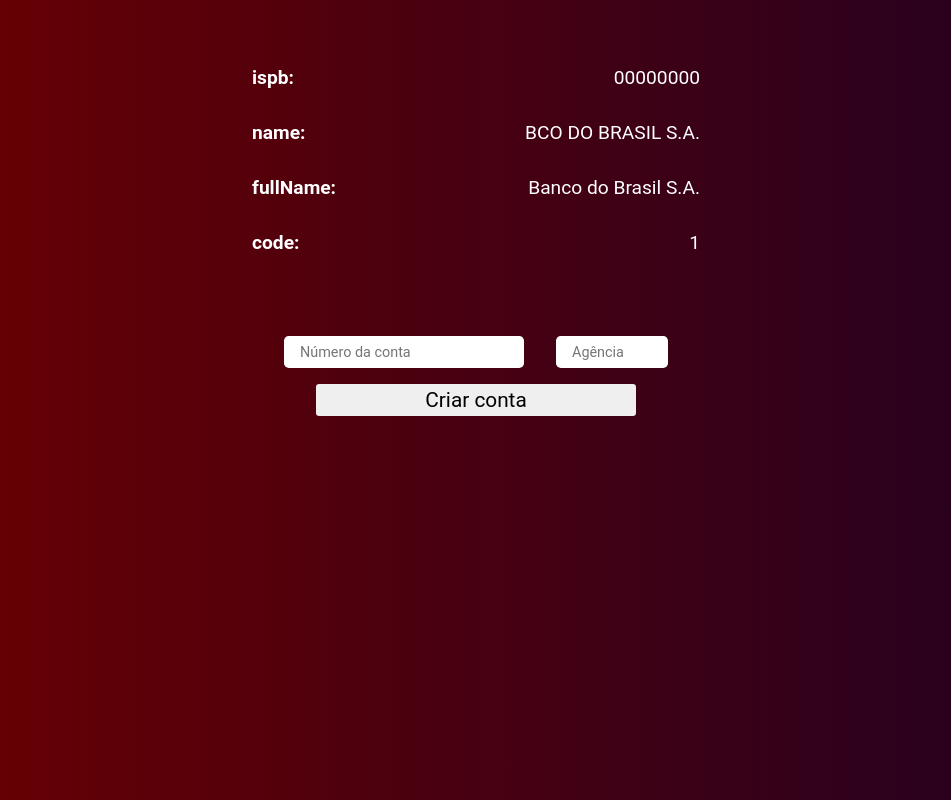
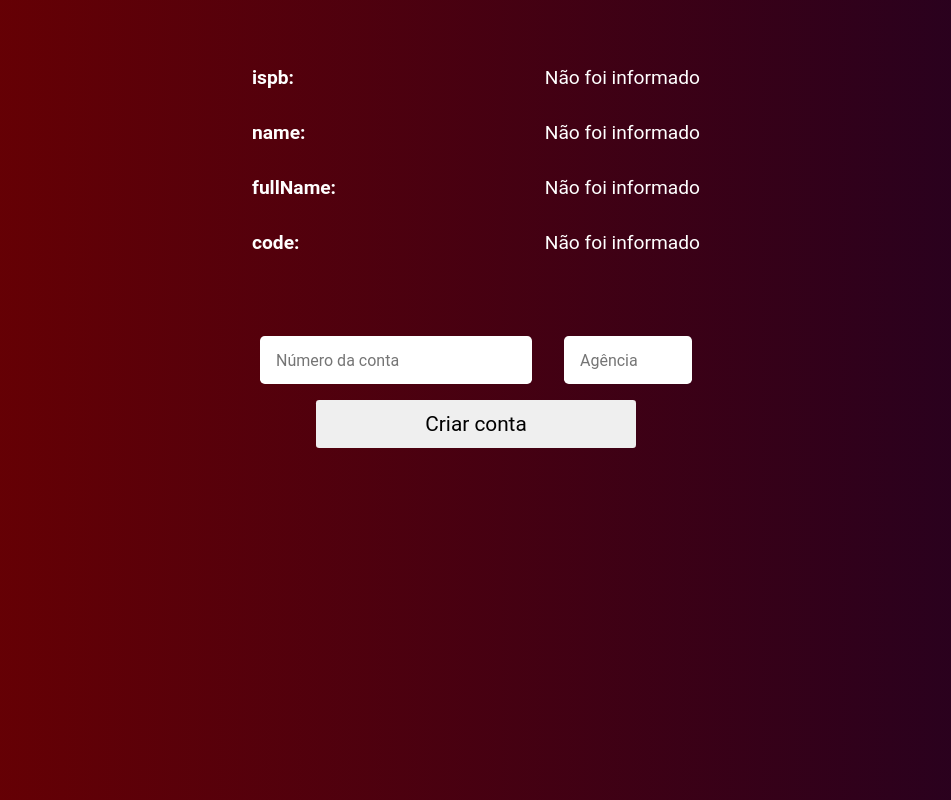
Before and after one commit to 1uri-silva/My-bank, an Angular app: page /create-account in a window 1280 px wide. Shown: the whole page, without its empty margins (164-1115 px from the left). Built offline with nearby package versions, Linux system fonts and the light colour scheme.

Commit message:
feat: implementation navigation with data paramters

```diff
--- a/src/app/choose-bank/choose-bank.component.html
+++ b/src/app/choose-bank/choose-bank.component.html
@@ -15,27 +15,27 @@
 
   <section>
     <div *ngIf="bank; else listBanks">
-      <div class="cards-bank" routerLink="/create-account">
+      <div class="cards-bank" (click)="navigateToCreateAccount(bank)">
         <h3>{{bank.name}}</h3>
         <strong>Nome completo</strong>
         <span>{{bank.fullName}}</span>
         <div class="content-code-bank">
           <strong>Código</strong>
           <span *ngIf="bank.code; else notFound">{{bank.code}}</span>
-          <ng-template #notFound><span>Não tem código</span></ng-template>
+          <ng-template #notFound><span>Não foi informado</span></ng-template>
         </div>
       </div>
     </div>
 
     <ng-template #listBanks>
-      <div *ngFor="let bank of banks" class="cards-bank" routerLink="/create-account">
+      <div *ngFor="let bank of banks" class="cards-bank" (click)="navigateToCreateAccount(bank)">
         <h3>{{bank.name}}</h3>
         <strong>Nome completo</strong>
         <span>{{bank.fullName}}</span>
         <div class="content-code-bank">
           <strong>Código</strong>
           <span *ngIf="bank.code; else notFound">{{bank.code}}</span>
-          <ng-template #notFound><span>Não tem código</span></ng-template>
+          <ng-template #notFound><span>Não foi informado</span></ng-template>
         </div>
       </div>
     </ng-template>
--- a/src/app/choose-bank/choose-bank.component.ts
+++ b/src/app/choose-bank/choose-bank.component.ts
@@ -1,4 +1,6 @@
 import { Component, OnInit } from '@angular/core';
+import { Router } from '@angular/router';
+
 import { BankService } from '../services/api.service';
 
 interface Banks {
@@ -18,7 +20,7 @@ export class ChooseBankComponent implements OnInit {
   code: number | null = null;
   bank: Banks | null = null;
 
-  constructor(private allBank: BankService) {
+  constructor(private allBank: BankService, private router: Router) {
     this.getAllBank();
   }
 
@@ -33,4 +35,10 @@ export class ChooseBankComponent implements OnInit {
       .getBankByCode(Number(code))
       .subscribe((bank) => (this.bank = bank));
   }
+
+  navigateToCreateAccount(bank: Banks): void {
+    this.router.navigateByUrl('/create-account', {
+      state: { bank },
+    });
+  }
 }
--- a/src/app/create-account/create-account.component.html
+++ b/src/app/create-account/create-account.component.html
@@ -1,12 +1,13 @@
 <div class="container-account">
+  <ng-template #notFound><span>Não foi informado</span></ng-template>
   <main>
-    <section>
+    <section >
       <div>
         <strong>
           ispb:
         </strong>
-        <span>
-          00000000
+        <span *ngIf="bank?.ispb; else notFound">
+          {{bank?.ispb}}
         </span>
       </div>
 
@@ -14,8 +15,8 @@
         <strong>
           name:
         </strong>
-        <span>
-          BCO DO BRASIL S.A.
+        <span *ngIf="bank?.name; else notFound">
+          {{bank?.name}}
         </span>
       </div>
 
@@ -23,8 +24,8 @@
         <strong>
           fullName:
         </strong>
-        <span>
-          Banco do Brasil S.A.
+        <span  *ngIf="bank?.fullName; else notFound">
+          {{bank?.fullName}}
         </span>
       </div>
 
@@ -32,8 +33,8 @@
       <strong>
         code:
       </strong>
-      <span>
-        1
+      <span   *ngIf="bank?.code; else notFound">
+        {{bank?.code}}
       </span>
     </div>
     </section>
@@ -43,7 +44,7 @@
         <input type="number" placeholder="Número da conta">
         <input type="number" placeholder="Agência">
       </div>
-      <button>Criar conta</button>
+      <button (click)="saveData()">Criar conta</button>
     </section>
   </main>
 </div>
--- a/src/app/create-account/create-account.component.sass
+++ b/src/app/create-account/create-account.component.sass
@@ -56,22 +56,22 @@ $colorSecondaryText: #ffffff
         justify-content: center
 
         input:nth-child(1)
-          width: 15rem
-          height: 2rem
+          width: 17rem
+          height: 3rem
           border: none
           border-radius: .3rem
           padding: 1rem
           margin: 1rem
-          font-size: .9rem
+          font-size: 1rem
 
         input:nth-child(2)
-          width: 7rem
-          height: 2rem
+          width: 8rem
+          height: 3rem
           border: none
           border-radius: .3rem
           padding: 1rem
           margin: 1rem
-          font-size: .9rem
+          font-size: 1rem
 
         input[type=number]::-webkit-inner-spin-button
           -webkit-appearance: none
@@ -82,7 +82,7 @@ $colorSecondaryText: #ffffff
 
       button
         width: 20rem
-        height: 2rem
+        height: 3rem
         border: none
         border-radius: .2rem
         font-size: 1.3rem
--- a/src/app/create-account/create-account.component.ts
+++ b/src/app/create-account/create-account.component.ts
@@ -1,8 +1,29 @@
-import { Component } from '@angular/core';
+import { Component, OnInit } from '@angular/core';
+import { Router } from '@angular/router';
+
+interface Banks {
+  ispb: string;
+  name: string;
+  fullName: string;
+  code: number;
+}
 
 @Component({
   selector: 'app-create-account',
   templateUrl: './create-account.component.html',
   styleUrls: ['./create-account.component.sass'],
 })
-export class CreateAccountComponent {}
+export class CreateAccountComponent implements OnInit {
+  bank: Banks | undefined = undefined;
+
+  constructor(private router: Router) {
+    const state = this.router.getCurrentNavigation();
+    this.bank = state?.extras.state?.['bank'];
+  }
+
+  ngOnInit(): void {}
+
+  saveData(): void {
+    this.router.navigateByUrl('/');
+  }
+}
--- a/src/app/services/api.service.ts
+++ b/src/app/services/api.service.ts
@@ -25,4 +25,5 @@ export class BankService {
   getBankByCode(code: number): Observable<Banks> {
     return this.http.get<Banks>(this.url + `/${code}`);
   }
+
 }
```
